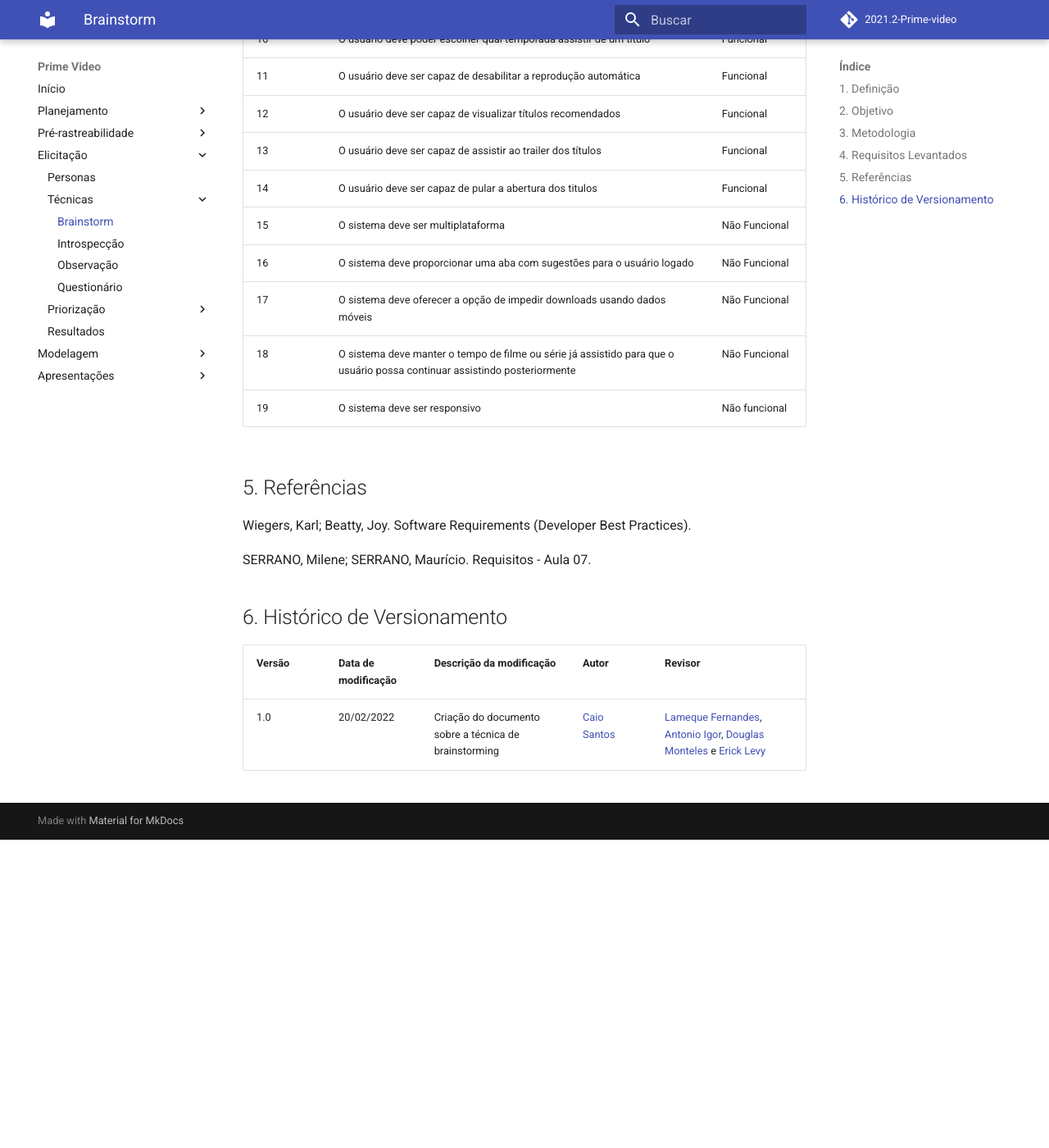
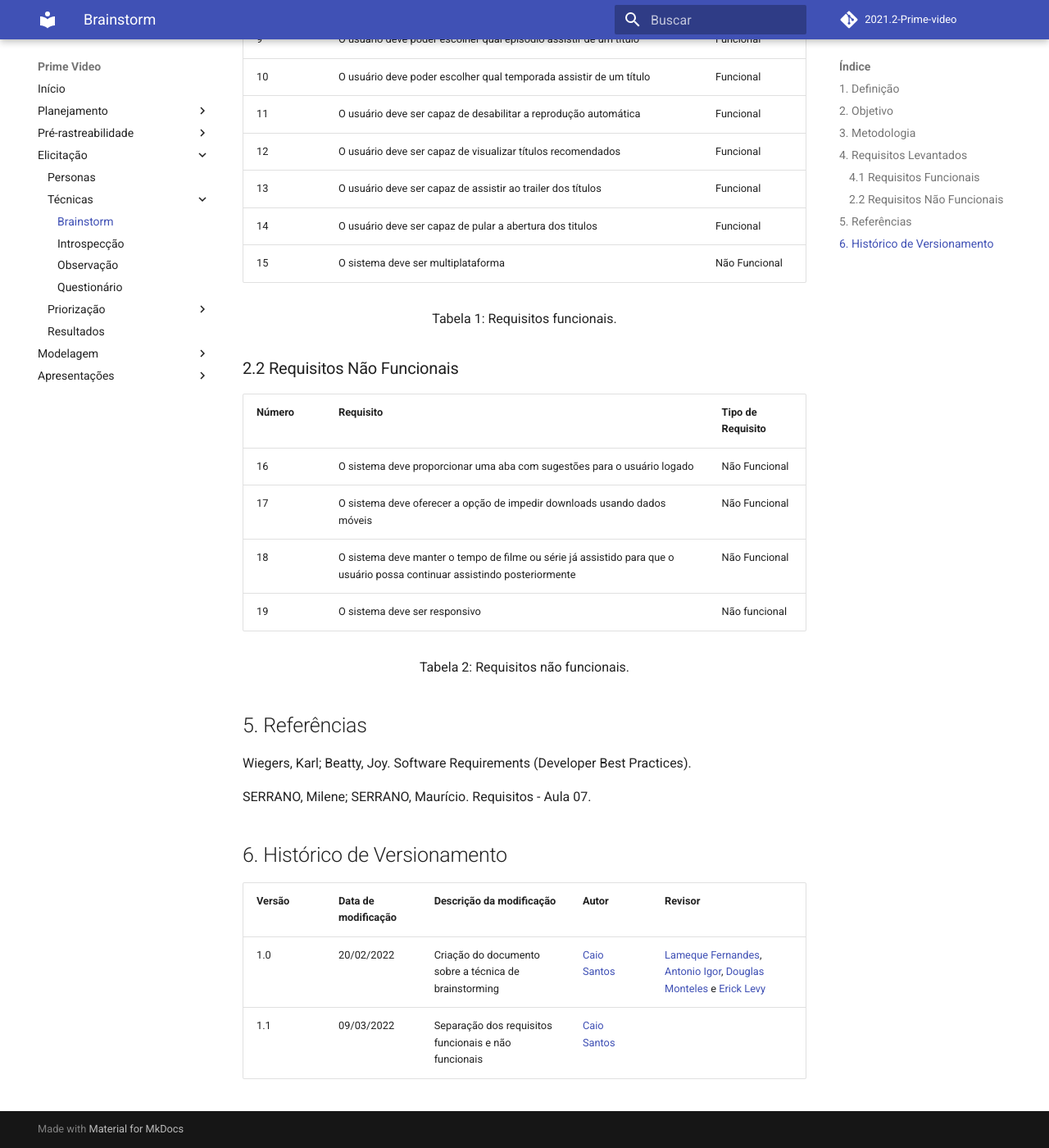
Before and after one commit to Requisitos-de-Software/2021.2-Prime-video, an MkDocs documentation site: the page built from docs/elicitacao/tecnicas/brainstorming.md, in a window 1280 px wide and 1400 px high, scrolled down 1256 px. Shown: the whole window at 82% size. Built offline with MkDocs 1.6.1 and Material for MkDocs 9.7.7, drawn with Linux system fonts in a browser that asks for light colours; comment, search, counter and statistics services are not loaded; before the commit the page ends 2280 px from its top, so only the background shows below that; some of the changed text lies outside the part shown.

Commit message:
Update brainstorming.md

```diff
--- a/docs/elicitacao/tecnicas/brainstorming.md
+++ b/docs/elicitacao/tecnicas/brainstorming.md
@@ -23,6 +23,8 @@
 
 ## 4. Requisitos Levantados
 
+### 4.1 Requisitos Funcionais
+
 | Número | Requisito | Tipo de Requisito |
 |--|--|--|
 |1|O usuario deve conseguir ver quais filmes/series ele assistiu anteriormente|Funcional|
@@ -40,11 +42,23 @@
 |13|O usuário deve ser capaz de assistir ao trailer dos títulos|Funcional|
 |14|O usuário deve ser capaz de pular a abertura dos titulos|Funcional|
 |15|O sistema deve ser multiplataforma|Não Funcional|
+
+<center>
+Tabela 1: Requisitos funcionais.
+</center>
+
+### 2.2 Requisitos Não Funcionais
+
+| Número | Requisito | Tipo de Requisito |
+|--|--|--|
 |16|O sistema deve proporcionar uma aba com sugestões para o usuário logado|Não Funcional|
 |17|O sistema deve oferecer a opção de impedir downloads usando dados móveis|Não Funcional|
 |18|O sistema deve manter o tempo de filme ou série já assistido para que o usuário possa continuar assistindo posteriormente|Não Funcional|
 |19|O sistema deve ser responsivo|Não funcional|
 
+<center>
+Tabela 2: Requisitos não funcionais.
+</center>
 
 
 ## 5. Referências
@@ -59,3 +73,4 @@
 |Versão|Data de modificação|Descrição da modificação|Autor| Revisor|
 |-|-|-|-|-|
 |1.0|20/02/2022|Criação do documento sobre a técnica de brainstorming|[Caio Santos](https://github.com/caiobsantos)|[Lameque Fernandes](https://github.com/LamequeFernandes), [Antonio Igor](https://github.com/antonioigorcarvalho), [Douglas Monteles](https://github.com/douglasmonteles) e [Erick Levy](https://github.com/ericklevy)|
+|1.1|09/03/2022|Separação dos requisitos funcionais e não funcionais|[Caio Santos](https://github.com/caiobsantos)||
```
